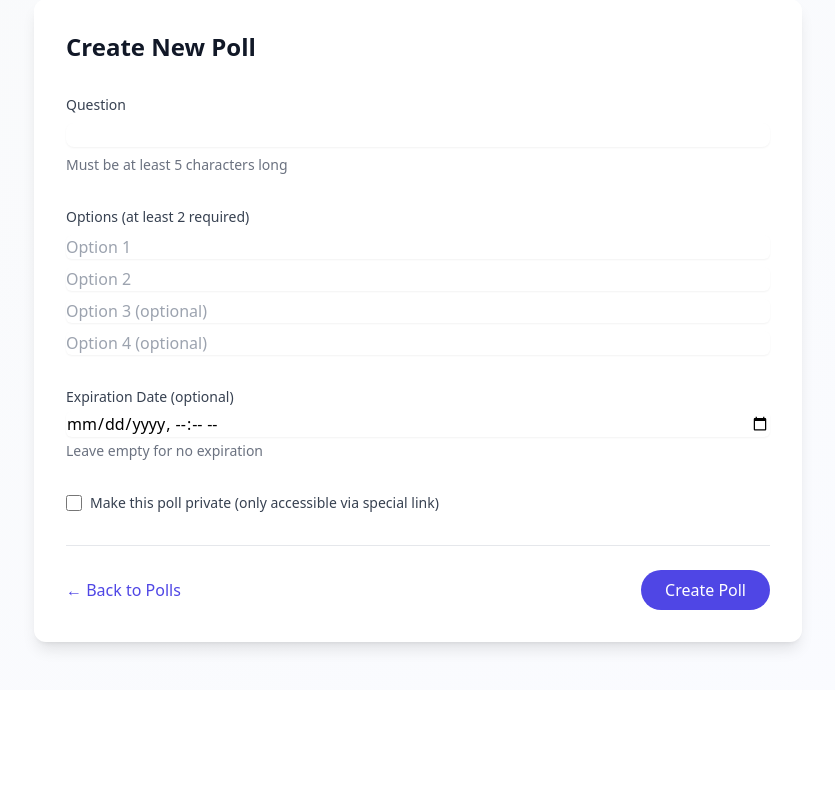
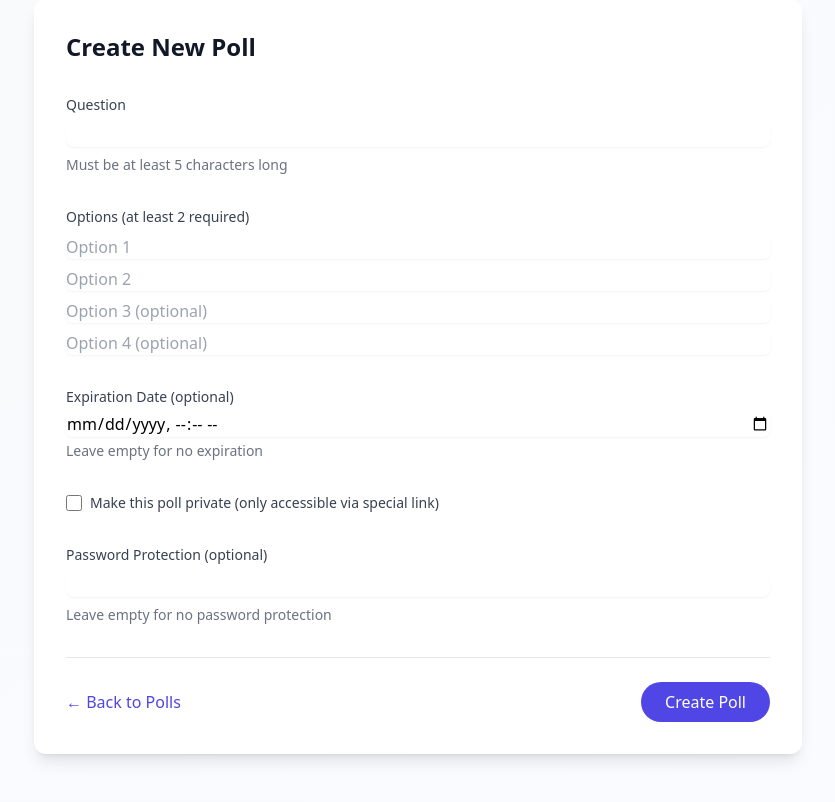
Before and after one commit to PawiX25/PollApp, a Flask app: page /create in a window 1280 px wide. Shown: the part 113-915 px from the top of the page, without its empty margins (222-1057 px from the left). Before the commit the page ends 767 px from the top, so only its background shows below. Run offline with Flask 3, Linux system fonts and the light colour scheme; the visitor is signed in with stand-in values (Sample User, id 1); some libraries are stand-ins or nearby versions.

Commit message:
Add password protection functionality to polls

```diff
--- a/app.py
+++ b/app.py
@@ -50,6 +50,7 @@ class Poll(db.Model):
     user_id = db.Column(db.Integer, db.ForeignKey('user.id'), nullable=False)
     private = db.Column(db.Boolean, default=False)
     access_token = db.Column(db.String(16), unique=True)
+    password_hash = db.Column(db.String(200), nullable=True)
 
     def reset_votes(self):
         for option in self.options:
@@ -66,6 +67,17 @@ class Poll(db.Model):
         if self.private:
             return url_for('view_poll', slug=self.slug, token=self.access_token, _external=_external)
         return url_for('view_poll', slug=self.slug, _external=_external)
+
+    def set_password(self, password):
+        if password:
+            self.password_hash = generate_password_hash(password)
+        else:
+            self.password_hash = None
+
+    def check_password(self, password):
+        if not self.password_hash:
+            return True
+        return check_password_hash(self.password_hash, password)
 
     @property
     def is_expired(self):
@@ -153,6 +165,7 @@ def create():
         options = [opt.strip() for opt in request.form.getlist('options') if opt.strip()]
         expiration = request.form.get('expires_at')
         private = request.form.get('private') == 'on'
+        password = request.form.get('password')
 
         if len(question) < 5:
             flash('Question must be at least 5 characters long', 'error')
@@ -175,6 +188,7 @@ def create():
                 user_id=current_user.id,
                 private=private
             )
+            poll.set_password(password)
             if private:
                 poll.access_token = poll.generate_access_token()
             db.session.add(poll)
@@ -280,7 +294,23 @@ def view_poll(slug):
                 flash('This is a private poll. Please use the correct access link.', 'error')
                 return redirect(url_for('index'))
 
+    if poll.password_hash and 'poll_access_' + str(poll.id) not in session:
+        return redirect(url_for('verify_poll_password', slug=slug))
+
     return render_template('poll.html', poll=poll)
+
+@app.route('/poll/<string:slug>/verify', methods=['GET', 'POST'])
+def verify_poll_password(slug):
+    poll = Poll.query.filter_by(slug=slug).first_or_404()
+
+    if request.method == 'POST':
+        password = request.form.get('password')
+        if poll.check_password(password):
+            session['poll_access_' + str(poll.id)] = True
+            return redirect(url_for('view_poll', slug=slug))
+        flash('Incorrect password', 'error')
+
+    return render_template('verify_password.html', poll=poll)
 
 @app.route('/poll/<int:poll_id>/details')
 @login_required
--- a/templates/create.html
+++ b/templates/create.html
@@ -54,6 +54,13 @@
                 </label>
             </div>
 
+            <div class="space-y-2">
+                <label for="password" class="block text-sm font-medium text-gray-700">Password Protection (optional)</label>
+                <input type="password" name="password" id="password"
+                       class="mt-1 block w-full rounded-lg border-gray-300 shadow-sm focus:border-indigo-500 focus:ring-indigo-500 transition">
+                <p class="text-sm text-gray-500">Leave empty for no password protection</p>
+            </div>
+
             <div class="flex items-center justify-between pt-6 border-t">
                 <a href="{{ url_for('index') }}"
                    class="text-indigo-600 hover:text-indigo-800 font-medium">
```
Also changed, not shown: templates/verify_password.html (added, +49 -0 lines).
